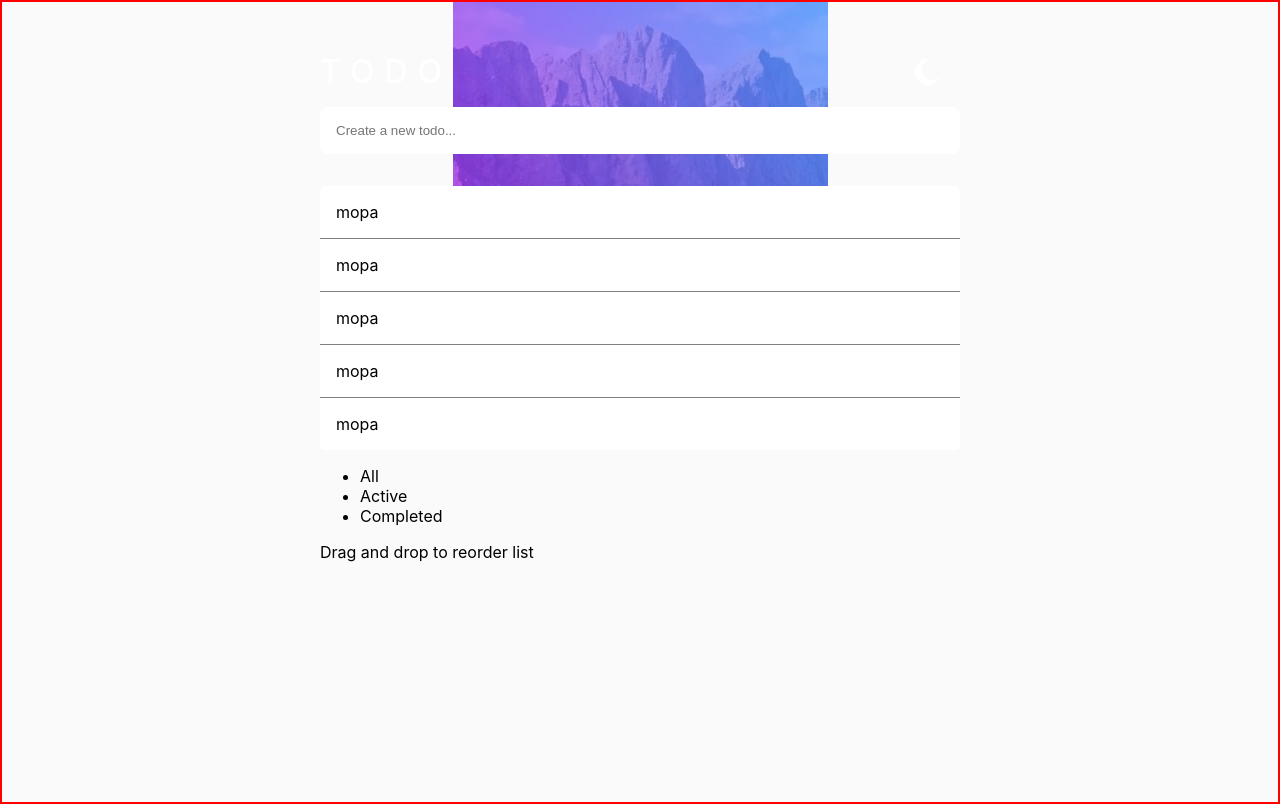
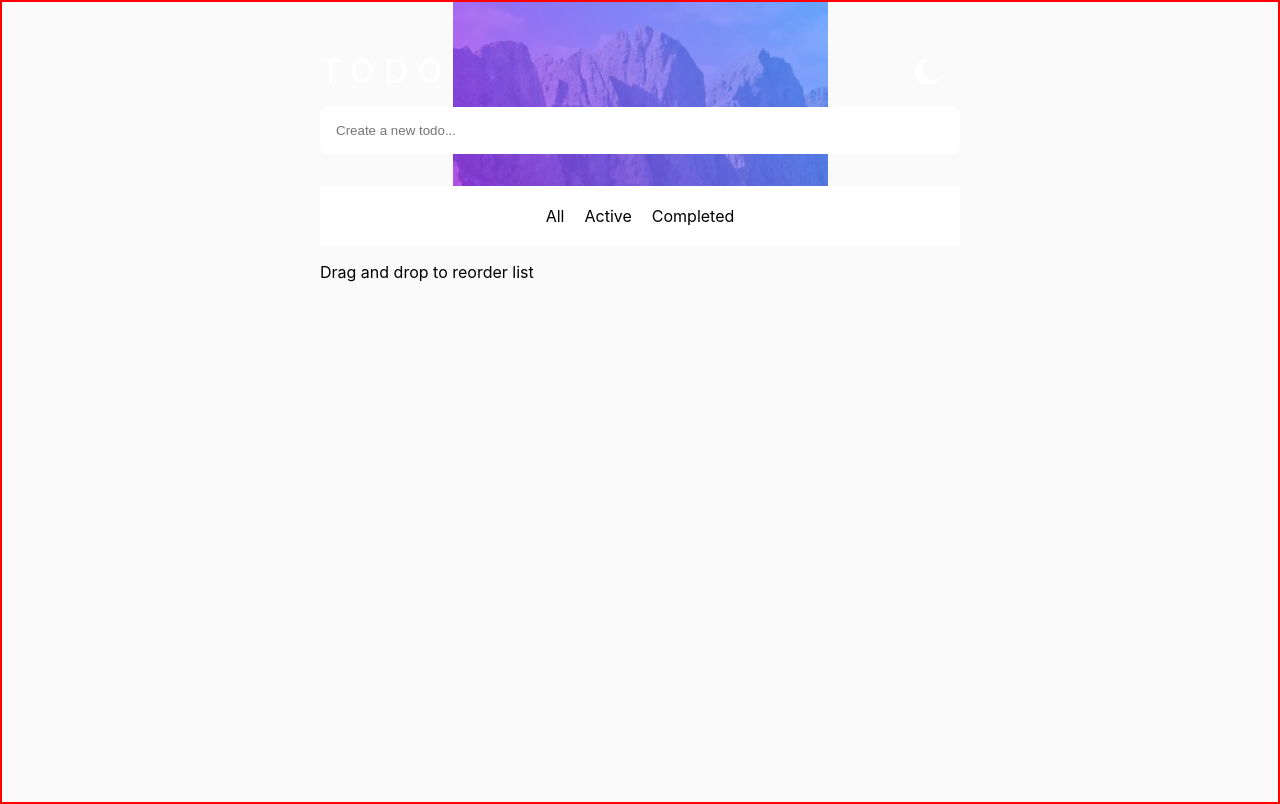
Before and after one commit to notFaceroll/todo-app, a React (Create React App) app: page / in a window 1280 px wide. Built offline with nearby package versions, Linux system fonts and the light colour scheme.

Commit message:
Add and delete Todo working

```diff
--- a/src/App.js
+++ b/src/App.js
@@ -10,6 +10,7 @@ import TodoList from './components/TodoList';
 import Header from './components/Header';
 import GlobalStyles from './style/GlobalStyles';
 import styled from 'styled-components';
+import TodoProvider from './store/TodoProvider';
 
 const Main = styled.main`
   width: clamp(300px, 50vw, 1000px);
@@ -18,6 +19,7 @@ const Main = styled.main`
 
 function App() {
   return (
+    <TodoProvider>
       <Main>
         <GlobalStyles />
         <Header />
@@ -26,6 +28,7 @@ function App() {
         <TodoFilter />
         <p>Drag and drop to reorder list</p>
       </Main>
+    </TodoProvider>
   );
 }
 
--- a/src/components/CreateTodo.js
+++ b/src/components/CreateTodo.js
@@ -1,5 +1,6 @@
-import React from 'react';
+import React, { useContext, useState } from 'react';
 import styled from 'styled-components';
+import TodoContext from '../store/todo-context';
 
 const UserInput = styled.input`
   width: 100%;
@@ -10,8 +11,44 @@ const UserInput = styled.input`
   box-sizing: border-box;
   outline: 0;
 `;
+
+const Form = styled.form`
+  position: relative;
+`;
+
+const HiddenInput = styled.input`
+  position: absolute;
+  left: -9999px;
+  width: 1px;
+  height: 1px;
+`;
+
 function CreateTodo({}) {
-  return <UserInput type="text" placeholder="Create a new todo..." />;
+  const [text, setText] = useState('');
+
+  const todoCtx = useContext(TodoContext);
+
+  const handleSubmit = (event) => {
+    event.preventDefault();
+    todoCtx.addTodo(text);
+    setText('');
+  };
+
+  const textInputHandler = (event) => {
+    setText(event.target.value);
+  };
+
+  return (
+    <Form onSubmit={handleSubmit}>
+      <UserInput
+        type="text"
+        placeholder="Create a new todo..."
+        onChange={textInputHandler}
+        value={text}
+      />
+      <HiddenInput type="submit" tabIndex="-1" />
+    </Form>
+  );
 }
 
 export default CreateTodo;
--- a/src/components/Todo.js
+++ b/src/components/Todo.js
@@ -1,5 +1,6 @@
-import React from 'react';
+import React, { useContext } from 'react';
 import styled from 'styled-components';
+import TodoContext from '../store/todo-context';
 
 const TodoItem = styled.li`
   width: 100%;
@@ -8,5 +9,15 @@ const TodoItem = styled.li`
 `;
 
 export default function Todo(props) {
-  return <TodoItem>{props.text}</TodoItem>;
+  const todoCtx = useContext(TodoContext);
+
+  const deleteTodoHandler = () => {
+    todoCtx.deleteTodo(props.id);
+  };
+
+  return (
+    <TodoItem>
+      {props.text} <span onClick={deleteTodoHandler}>Delete</span>
+    </TodoItem>
+  );
 }
--- a/src/components/TodoFilter.js
+++ b/src/components/TodoFilter.js
@@ -1,15 +1,34 @@
 import React from 'react';
+import styled from 'styled-components';
+
+const Nav = styled.nav`
+  padding: .25rem;
+  box-sizing: border-box;
+  background-color: #fff;
+  border-radius: 5px;
+`;
+
+const List = styled.ul`
+  padding: 0;
+  list-style: none;
+  display: flex;
+  align-items: center;
+  justify-content: center;
+`;
+
+const Action = styled.li`
+  margin: 0 10px;
+`;
 
 function TodoFilter({}) {
   return (
-    <nav>
-      <ul>
-        <li>All</li>
-
-        <li>Active</li>
-        <li>Completed</li>
-      </ul>
-    </nav>
+    <Nav>
+      <List>
+        <Action>All</Action>
+        <Action>Active</Action>
+        <Action>Completed</Action>
+      </List>
+    </Nav>
   );
 }
 
--- a/src/components/TodoList.js
+++ b/src/components/TodoList.js
@@ -1,6 +1,6 @@
-import { style } from '@mui/system';
-import React from 'react';
+import React, { useContext } from 'react';
 import styled from 'styled-components';
+import TodoContext from '../store/todo-context';
 import Todo from './Todo';
 
 const List = styled.ul`
@@ -9,18 +9,20 @@ const List = styled.ul`
   background-color: #fff;
   border-radius: 5px;
   li + li {
-      border-top: 1px solid grey;
+    border-top: 1px solid grey;
   }
 `;
 
 function TodoList({}) {
+  const todoCtx = useContext(TodoContext);
+  console.log(todoCtx);
+
   return (
     <List>
-      <Todo text='mopa' />
-      <Todo text='mopa' />
-      <Todo text='mopa' />
-      <Todo text='mopa' />
-      <Todo text='mopa' />
+      {todoCtx.todosList.length > 0 &&
+        todoCtx.todosList.map((todo, index) => (
+          <Todo key={index} text={todo.text} id={todo.id} />
+        ))}
     </List>
   );
 }
--- /dev/null
+++ b/src/store/TodoProvider.js
@@ -0,0 +1,49 @@
+import React, { useReducer } from 'react';
+import TodoContext from './todo-context';
+
+const defaultTodoState = [];
+
+const todoReducer = (state, action) => {
+  switch (action.type) {
+    case 'ADD': {
+      const newTodo = {
+        id: Math.random().toString(36).substring(2, 9),
+        text: action.payload.text,
+        completed: false,
+      };
+      return [...state, newTodo];
+    }
+    case 'DELETE': {
+      const updatedTodoList = state.filter(
+        (todo) => todo.id !== action.payload.id
+      );
+      return updatedTodoList;
+    }
+  }
+};
+
+const TodoProvider = (props) => {
+  const [state, dispatch] = useReducer(todoReducer, defaultTodoState);
+
+  const addTodo = (text) => {
+    dispatch({ type: 'ADD', payload: { text } });
+  };
+
+  const deleteTodo = (id) => {
+    dispatch({ type: 'DELETE', payload: { id } });
+  };
+
+  const todoContext = {
+    todosList: state,
+    addTodo,
+    deleteTodo,
+  };
+
+  return (
+    <TodoContext.Provider value={todoContext}>
+      {props.children}
+    </TodoContext.Provider>
+  );
+};
+
+export default TodoProvider;
--- /dev/null
+++ b/src/store/todo-context.js
@@ -0,0 +1,11 @@
+import React from 'react';
+
+const TodoContext = React.createContext({
+  text: '',
+  completed: false,
+  addTodo: (text) => {},
+  deleteTodo: (id) => {},
+  toggleTodo: (id) => {},
+});
+
+export default TodoContext;
```
Lines whose indentation alone changed are shown as unchanged.
